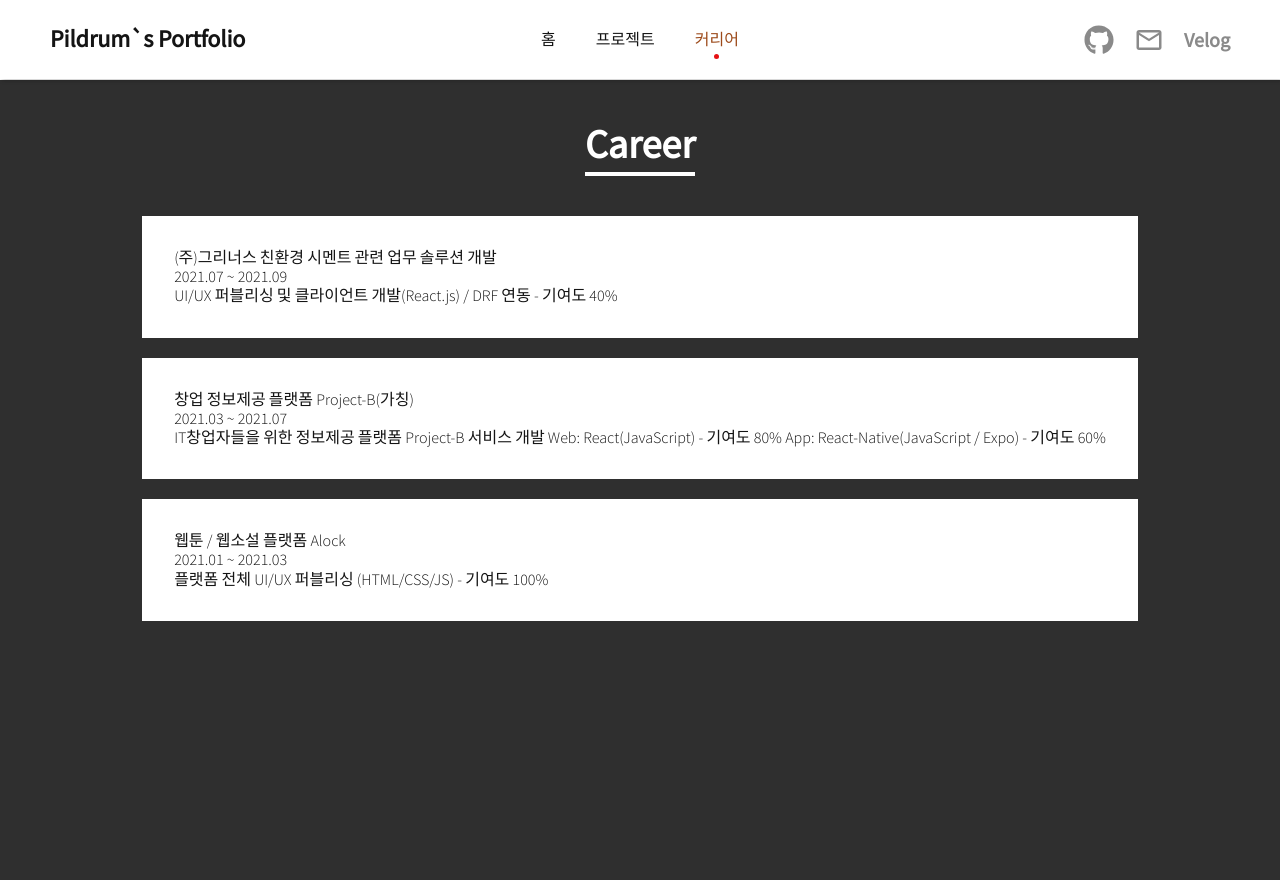
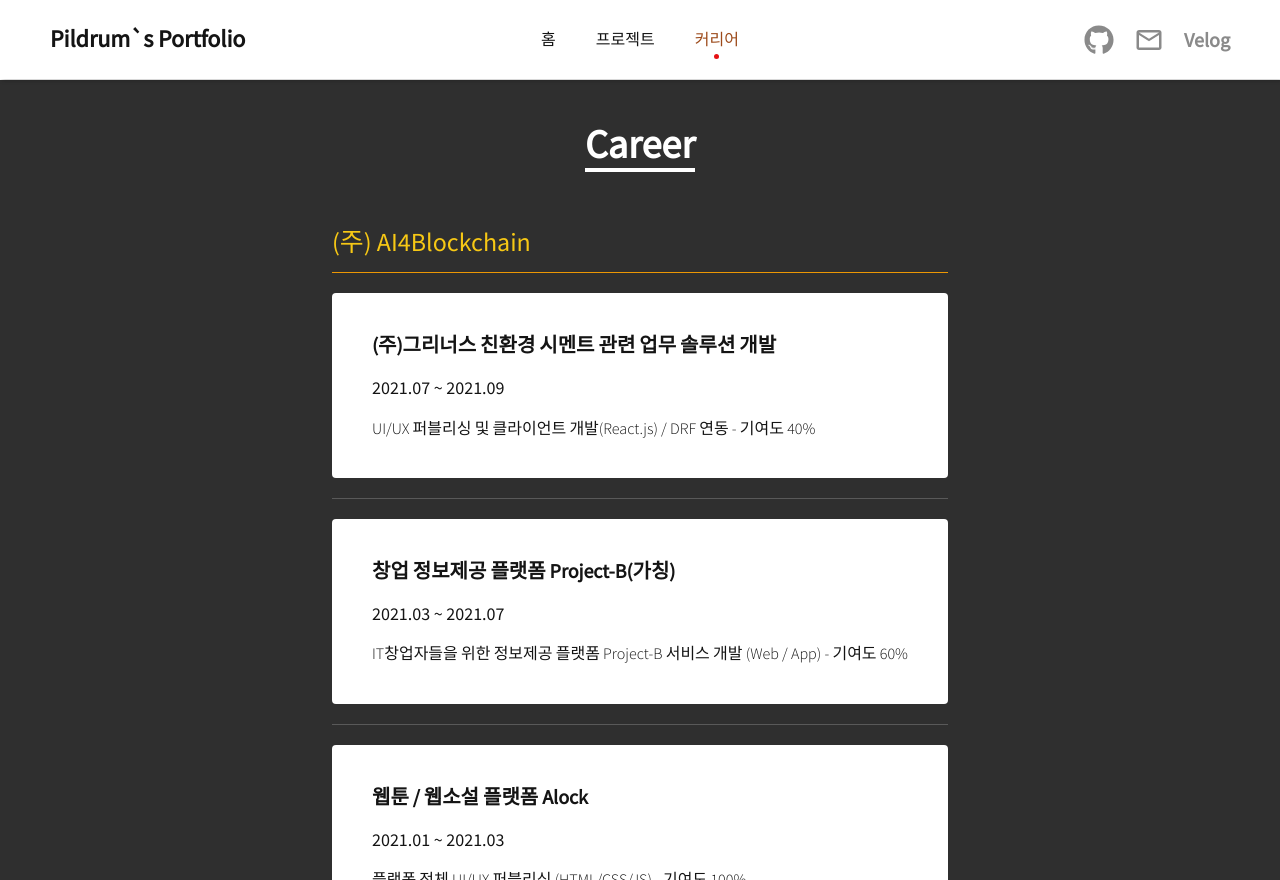
Before and after one commit to pildrums/pildrum_portfolio, a Next.js app: page /career in a window 1280 px wide. Built offline with nearby package versions, Linux system fonts and the light colour scheme.

Commit message:
Complete career page

```diff
--- a/pages/career.tsx
+++ b/pages/career.tsx
@@ -1,5 +1,6 @@
 import Layout from "Components/Layout";
 import Seo from "Components/Seo";
+import { motion } from "framer-motion";
 import styled from "styled-components";
 
 interface ICareerProps {}
@@ -17,9 +18,7 @@ const Info = [
     title: "창업 정보제공 플랫폼 Project-B(가칭)",
     period: "2021.03 ~ 2021.07",
     description: `
-    IT창업자들을 위한 정보제공 플랫폼 Project-B 서비스 개발
-    Web: React(JavaScript) - 기여도 80%
-    App: React-Native(JavaScript / Expo) - 기여도 60%
+    IT창업자들을 위한 정보제공 플랫폼 Project-B 서비스 개발 (Web / App) - 기여도 60%
     `,
   },
   {
@@ -38,18 +37,28 @@ export default function Career() {
       <Wrapper>
         <Title>Career</Title>
         <List>
+          <CompanyTitle>(주) AI4Blockchain</CompanyTitle>
           {Info.map((item) => (
-            <Item key={item.id}>
-              <h1>{item.title}</h1>
-              <span>{item.period}</span>
-              <span>{item.description}</span>
-            </Item>
+            <>
+              <Item variants={itemVars} whileHover="hover" key={item.id}>
+                <h1>{item.title}</h1>
+                <span>{item.period}</span>
+                <span>{item.description}</span>
+              </Item>
+              <Line />
+            </>
           ))}
         </List>
       </Wrapper>
     </Layout>
   );
 }
+
+const itemVars = {
+  hover: {
+    x: 20,
+  },
+};
 
 const Wrapper = styled.div`
   height: 100vh;
@@ -82,9 +91,38 @@ const List = styled.div`
   padding: 0 30px;
 `;
 
-const Item = styled.div`
+const CompanyTitle = styled.h1`
+  color: ${(props) => props.theme.yellow.lighter};
+  font-weight: 400;
+  font-size: 26px;
+  border-bottom: 1px solid ${(props) => props.theme.yellow.darker};
+  line-height: 60px;
+`;
+
+const Item = styled(motion.div)`
   background: #fff;
-  padding: 32px;
+  padding: 40px;
   display: flex;
   flex-direction: column;
+  border-radius: 4px;
+  gap: 20px;
+  h1 {
+    font-weight: 600;
+    font-size: 20px;
+  }
+  span {
+    font-size: 18px;
+    font-weight: 400;
+    &:last-child {
+      font-weight: 100;
+      font-size: 16px;
+    }
+  }
 `;
+
+const Line = styled.div`
+  width: 100%;
+  height: 1px;
+  background: ${(props) => props.theme.white.lighter};
+  opacity: 0.2;
+`;
```
